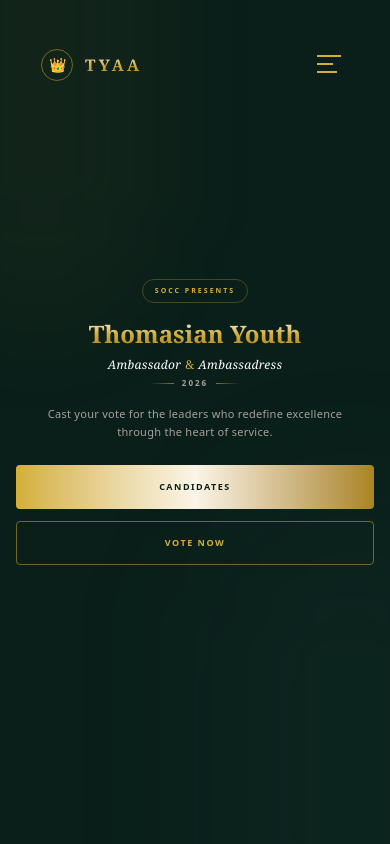
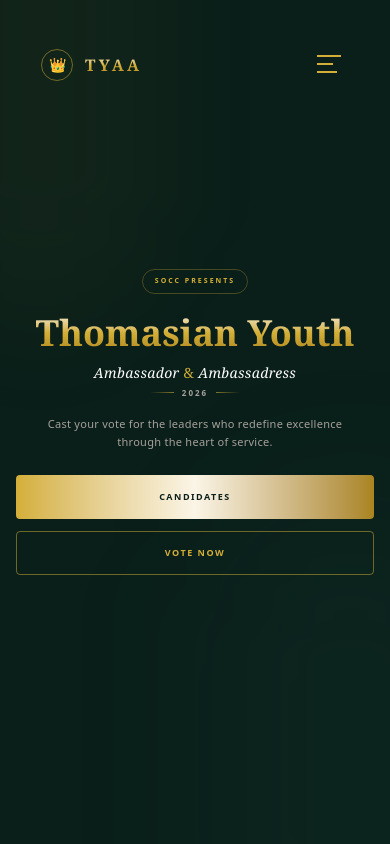
Before and after one commit to iansids/tyaa2026, a React (Vite) app: page / in a window 390 px wide. Shown: the top 844 px of the page. Built offline with nearby package versions, Linux system fonts and the light colour scheme.

Commit message:
Increase mobile headline text sizes
- Main headline 'Thomasian Youth': text-2xl to text-4xl
- Emphasis 'Ambassador & Ambassadress': text-xs to text-sm
- Better visual hierarchy and prominence on mobile devices

```diff
--- a/src/pages/LandingPage.jsx
+++ b/src/pages/LandingPage.jsx
@@ -25,12 +25,12 @@ export const LandingPage = () => {
 
           {/* Headline */}
           <div className="space-y-2">
-            <span className={`text-2xl font-serif font-black leading-tight block ${goldText}`}>
+            <span className={`text-4xl font-serif font-black leading-tight block ${goldText}`}>
               Thomasian Youth
             </span>
 
             <div className="flex flex-col items-center gap-1">
-              <span className="text-xs font-serif font-light text-white tracking-wide flex items-center gap-1 flex-wrap justify-center">
+              <span className="text-sm font-serif font-light text-white tracking-wide flex items-center gap-1 flex-wrap justify-center">
                 <span className="italic">Ambassador</span>
                 <span className="text-[#d4af37]">&</span>
                 <span className="italic">Ambassadress</span>
```
